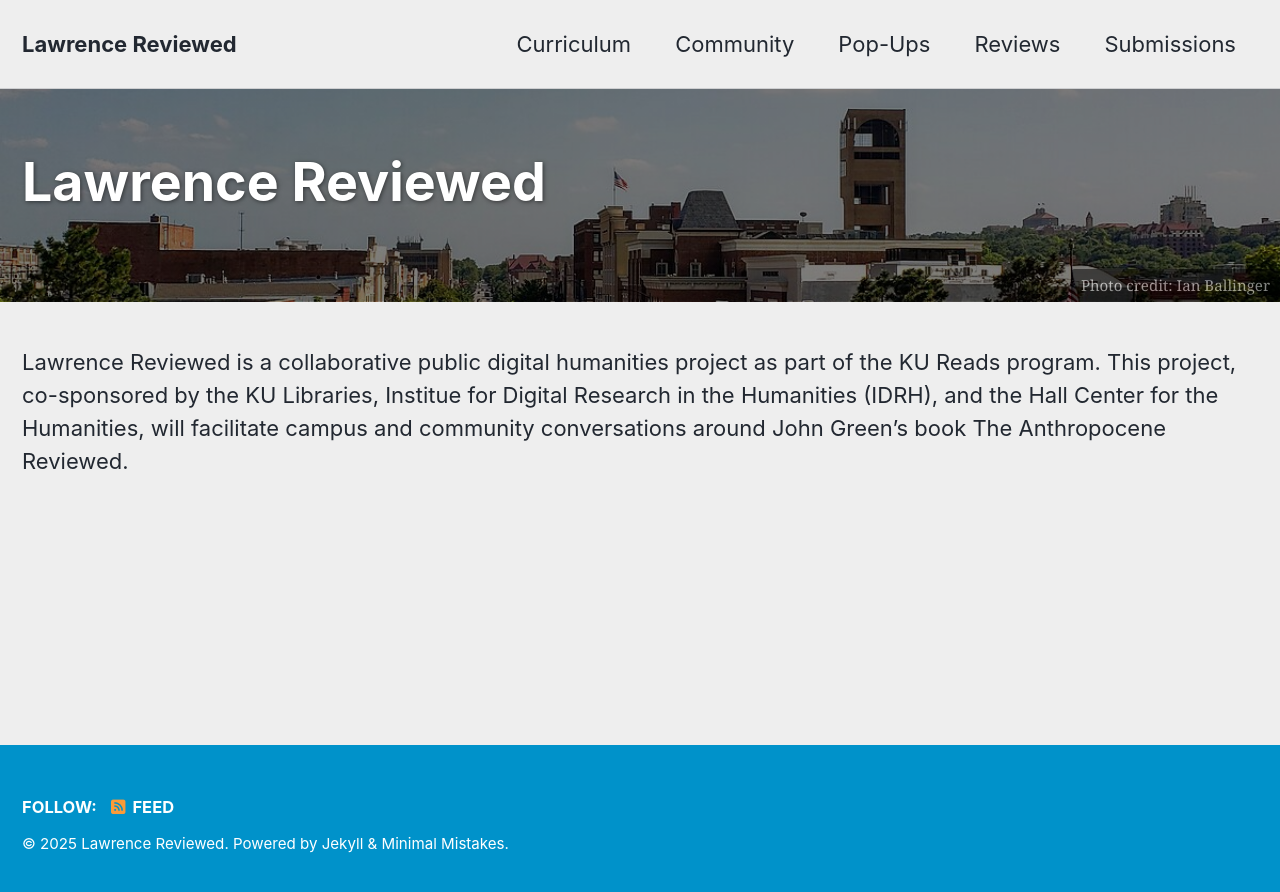
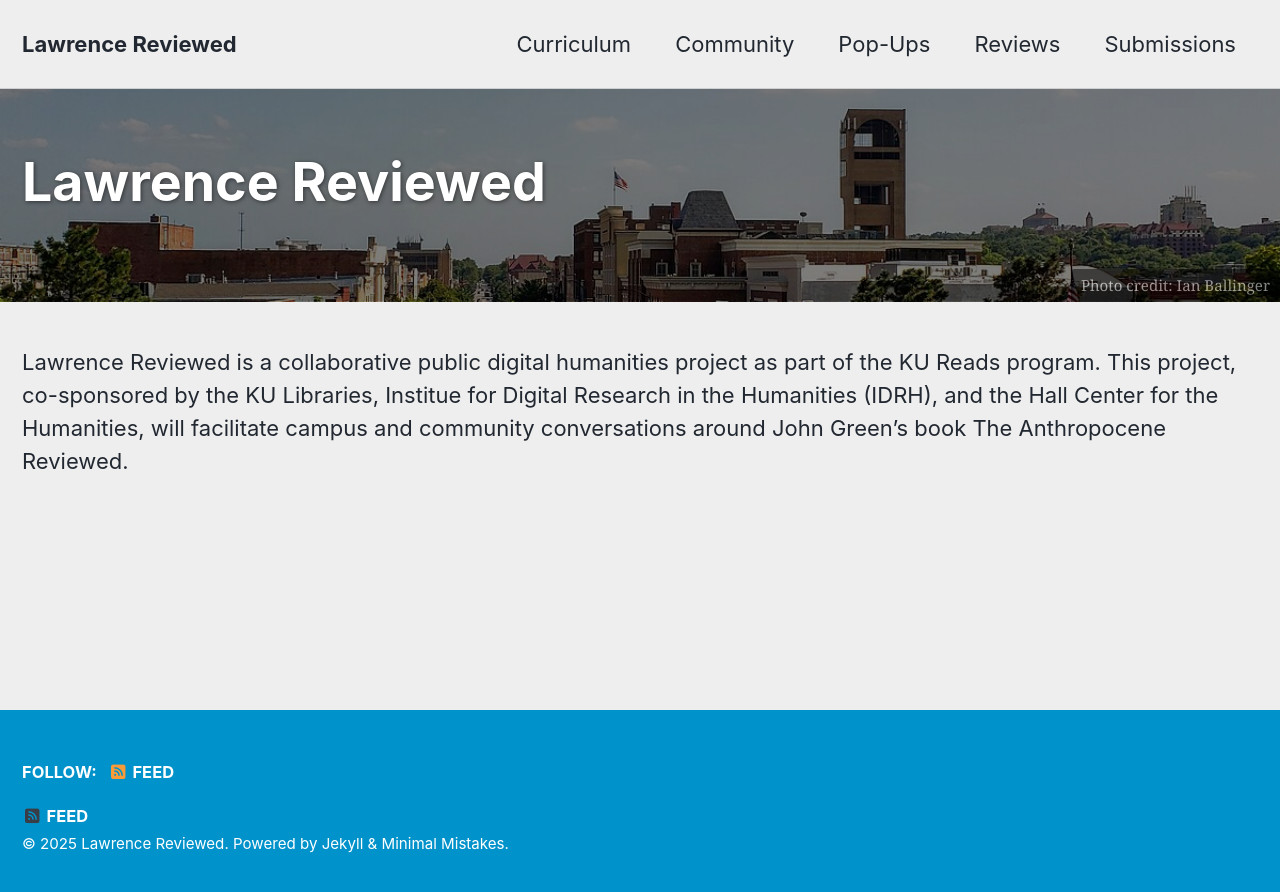
Before and after one commit to idrhku/lawrence-reviewed, a Jekyll site: the page built from index.html, in a window 1280 px wide. Shown: the top 892 px of the page. Built offline with Jekyll 4.4.1, drawn with Linux system fonts in a browser that asks for light colours; cached includes are drawn as plain includes; the list of posts is cut into pages by our own code.

Commit message:
adjust footer attempt2

```diff
--- a/_includes/footer.html
+++ b/_includes/footer.html
@@ -16,6 +16,7 @@
       <li><a href="{% if site.atom_feed.path %}{{ site.atom_feed.path }}{% else %}{{ '/feed.xml' | relative_url }}{% endif %}"><i class="fas fa-fw fa-rss-square" aria-hidden="true"></i> {{ site.data.ui-text[site.locale].feed_label | default: "Feed" }}</a></li>
     {% endunless %}
   </ul>
+  <li><a href="{% if site.atom_feed.path %}{{ site.atom_feed.path }}{% else %}{{ '/feed.xml' | relative_url }}{% endif %}"><i class="fas fa-fw fa-rss-square" aria-hidden="true"></i> {{ site.data.ui-text[site.locale].feed_label | default: "Feed" }}</a></li>
 </div>
 
 <div class="page__footer-copyright">&copy; {{ site.time | date: '%Y' }} <a href="{{ site.copyright_url | default: site.url }}">{{ site.copyright | default: site.title }}</a>. {{ site.data.ui-text[site.locale].powered_by | default: "Powered by" }} <a href="https://jekyllrb.com" rel="nofollow">Jekyll</a> &amp; <a href="https://mademistakes.com/work/jekyll-themes/minimal-mistakes/" rel="nofollow">Minimal Mistakes</a>.</div>
```
